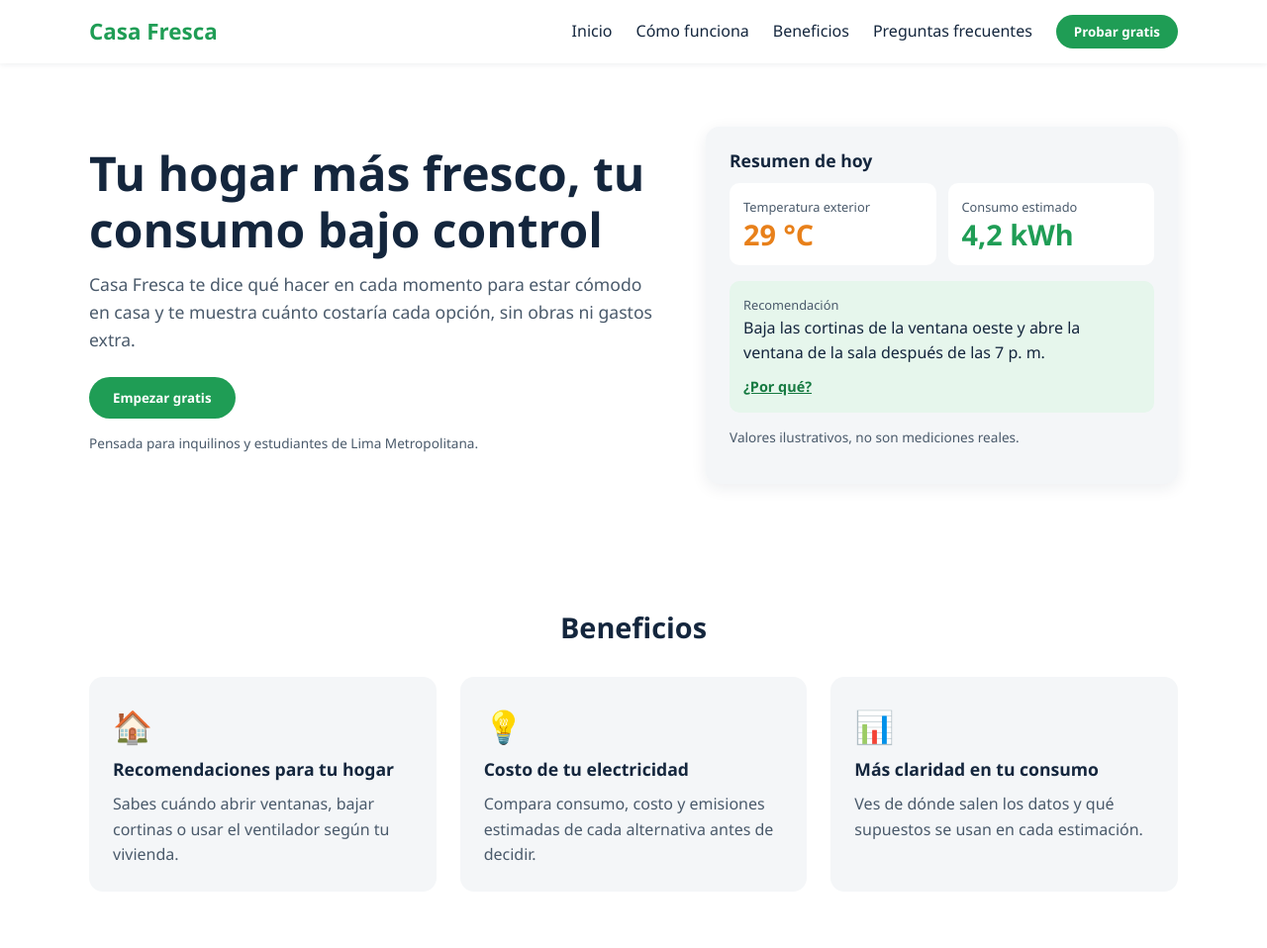
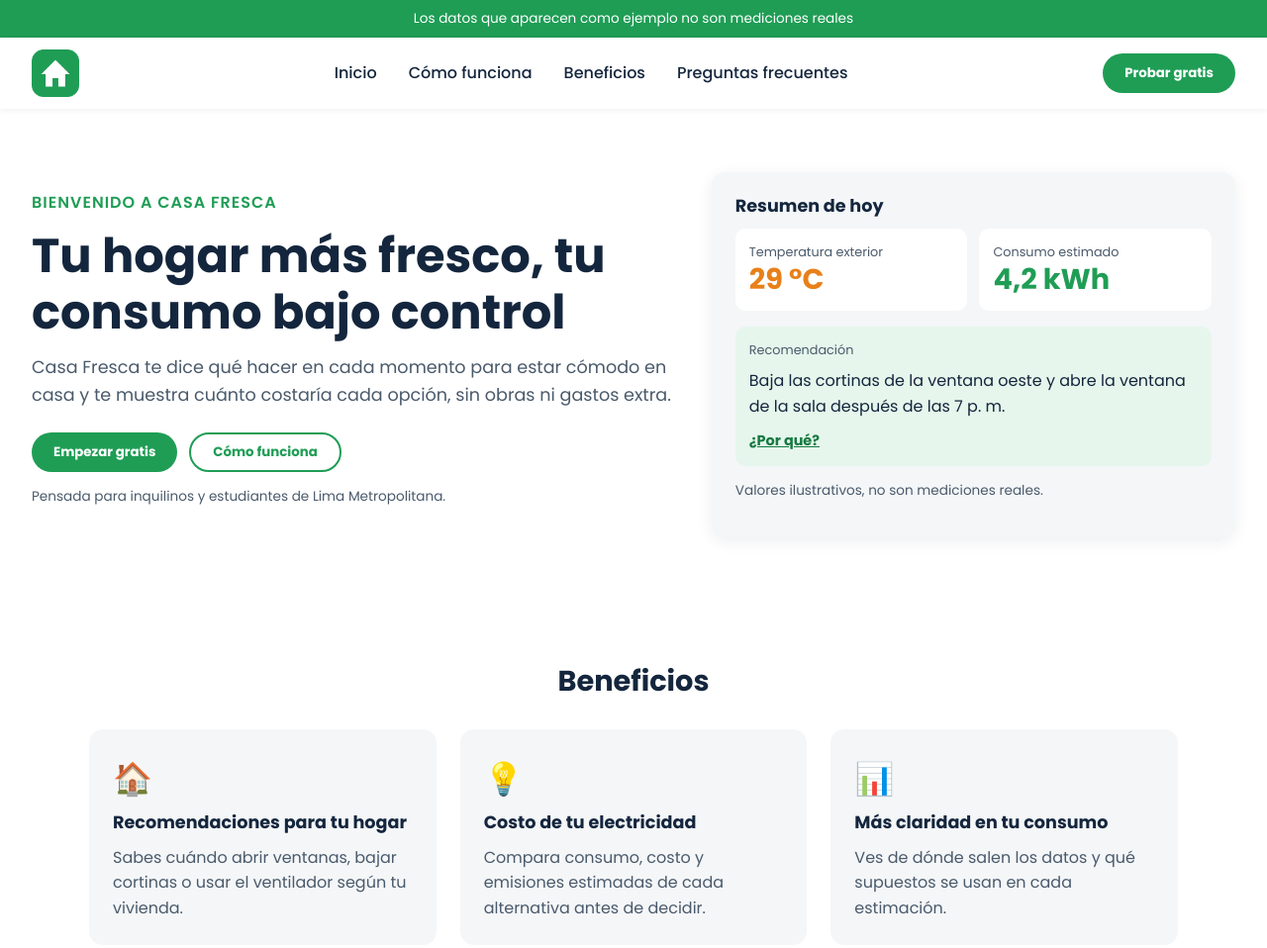
Before and after one commit to casa-fresca-upc/casa-fresca, a plain HTML site: page public/index.html in a window 1280 px wide. Shown: the top 958 px of the page at 99% size. Drawn offline with Linux system fonts and the light colour scheme.

Commit message:
feat(landing): volver a la versión tipo GTA (aviso, logo, cta1/cta2, Poppins) sin span/strong

```diff
--- a/public/assets/scripts/main.js
+++ b/public/assets/scripts/main.js
@@ -1,16 +1,16 @@
 // Menú móvil
 const menuToggle = document.getElementById("menuToggle");
-const menu = document.getElementById("menu");
+const nav = document.getElementById("menu");
 
 menuToggle.addEventListener("click", function () {
-    const abierto = menu.classList.toggle("abierto");
+    const abierto = nav.classList.toggle("is-open");
     menuToggle.setAttribute("aria-expanded", abierto);
 });
 
 // Cerrar el menú al elegir una opción
-menu.querySelectorAll("a").forEach(function (enlace) {
+nav.querySelectorAll("a").forEach(function (enlace) {
     enlace.addEventListener("click", function () {
-        menu.classList.remove("abierto");
+        nav.classList.remove("is-open");
         menuToggle.setAttribute("aria-expanded", "false");
     });
 });
--- a/public/assets/styles/styles.css
+++ b/public/assets/styles/styles.css
@@ -4,17 +4,27 @@
     box-sizing: border-box;
 }
 
+:root {
+    --green: #1f9d55;
+    --green-dark: #167a41;
+    --green-light: #e6f6ec;
+    --navy: #14263d;
+    --gray: #f4f6f8;
+    --gray-text: #4a5a6b;
+    --orange: #e8801a;
+}
+
 html {
     scroll-behavior: smooth;
-    scroll-padding-top: 72px;
+    scroll-padding-top: 90px;
 }
 
 body {
-    font-family: "Segoe UI", Roboto, Helvetica, Arial, sans-serif;
+    font-family: "Poppins", sans-serif;
     font-size: 16px;
     line-height: 1.6;
-    color: #14263d;
-    background-color: #f4f6f8;
+    color: var(--navy);
+    background-color: var(--gray);
 }
 
 a {
@@ -22,20 +32,38 @@ a {
     text-decoration: none;
 }
 
+p {
+    margin-bottom: 12px;
+}
+
 h1, h2, h3 {
     line-height: 1.2;
     margin-bottom: 12px;
 }
 
-p {
-    margin-bottom: 12px;
+button {
+    font-family: inherit;
+    font-weight: bold;
 }
 
 a:focus-visible,
 button:focus-visible,
 summary:focus-visible {
-    outline: 3px solid #e8801a;
+    outline: 3px solid var(--orange);
     outline-offset: 2px;
+}
+
+/* Barra de aviso */
+#notification {
+    background-color: var(--green);
+    padding: 8px;
+    color: #ffffff;
+    text-align: center;
+    font-size: 0.85rem;
+}
+
+#notification p {
+    margin: 0;
 }
 
 /* Encabezado */
@@ -50,70 +78,77 @@ header {
     justify-content: space-between;
     align-items: center;
 
-    min-height: 64px;
-    padding: 0 max(16px, calc((100% - 1100px) / 2));
-}
-
-.logo {
-    font-size: 1.4rem;
-    font-weight: 700;
-    color: #1f9d55;
-}
-
-header nav {
-    display: flex;
-    align-items: center;
-    gap: 24px;
+    padding: 12px 32px;
 }
 
 header nav ul {
     display: flex;
-    gap: 24px;
+    gap: 32px;
     list-style: none;
     font-weight: 500;
 }
 
-header nav li a:hover {
-    color: #1f9d55;
+header nav a:hover {
+    color: var(--green);
 }
 
-#menuToggle {
+.logo {
+    display: block;
+    transition: all 0.8s;
+}
+
+.logo:hover {
+    transform: scale(1.1);
+}
+
+.menu-toggle {
     display: none;
     background: none;
     border: 0;
     font-size: 1.6rem;
     cursor: pointer;
-    color: #14263d;
+    color: var(--navy);
 }
 
 /* Botones */
-button {
-    font-family: inherit;
-    font-weight: 600;
+.botones {
+    display: flex;
+    gap: 12px;
+    flex-wrap: wrap;
 }
 
 .cta1 {
-    background-color: #1f9d55;
+    background-color: var(--green);
     color: #ffffff;
     border: 0;
-    padding: 12px 24px;
+    padding: 10px 22px;
     border-radius: 50px;
     cursor: pointer;
-    transition: 0.3s;
+}
+
+.cta2 {
+    background-color: transparent;
+    color: var(--green);
+    border: 2px solid var(--green);
+    padding: 8px 22px;
+    border-radius: 50px;
+    cursor: pointer;
 }
 
 .cta1:hover {
-    background-color: #167a41;
+    background-color: var(--green-dark);
+    transition: 0.5s;
 }
 
-header .cta1 {
-    padding: 8px 18px;
+.cta2:hover {
+    background-color: var(--green-light);
+    transition: 0.5s;
 }
 
 /* Hero */
 #hero {
     background-color: #ffffff;
-    padding: 64px max(16px, calc((100% - 1100px) / 2));
+    padding: 64px 32px;
 
     display: grid;
     grid-template-columns: 1.1fr 0.9fr;
@@ -125,89 +160,92 @@ header .cta1 {
     font-size: clamp(2rem, 4vw, 3rem);
 }
 
-.texto > p:first-of-type {
+.hero-text > p:first-child {
+    color: var(--green);
+    font-weight: 600;
+    letter-spacing: 1px;
+}
+
+.hero-text > p:nth-child(3) {
     font-size: 1.1rem;
-    color: #4a5a6b;
+    color: var(--gray-text);
     margin-bottom: 24px;
 }
 
-.nota {
+.note {
     font-size: 0.85rem;
-    color: #4a5a6b;
+    color: var(--gray-text);
     margin-top: 14px;
 }
 
-/* Tarjeta de resumen */
-.resumen {
-    background-color: #f4f6f8;
+/* Tarjeta resumen */
+.summary {
+    background-color: var(--gray);
     border-radius: 14px;
     padding: 24px;
     box-shadow: 0 4px 16px rgba(20, 38, 61, 0.08);
 }
 
-.resumen h2 {
+.summary h2 {
     font-size: 1.1rem;
 }
 
-.datos {
+.summary-row {
     display: grid;
     grid-template-columns: 1fr 1fr;
     gap: 12px;
     margin-bottom: 16px;
 }
 
-.datos div {
+.summary-row > div {
     background-color: #ffffff;
     border-radius: 10px;
     padding: 14px;
 }
 
-.datos h3 {
+.label {
+    display: block;
+    margin-bottom: 0;
+    font-size: 0.8rem;
+    color: var(--gray-text);
+}
+
+.value {
     font-size: 1.8rem;
     margin: 0;
 }
 
-.etiqueta {
-    font-size: 0.8rem;
-    color: #4a5a6b;
-    margin-bottom: 0;
+.orange {
+    color: var(--orange);
 }
 
-.naranja {
-    color: #e8801a;
+.green {
+    color: var(--green);
 }
 
-.verde {
-    color: #1f9d55;
-}
-
-.consejo {
-    background-color: #e6f6ec;
+.tip {
+    background-color: var(--green-light);
     border-radius: 10px;
     padding: 14px;
 }
 
-.consejo p {
+.tip p {
     margin-bottom: 8px;
 }
 
-.consejo .etiqueta {
-    margin-bottom: 0;
-}
-
-.consejo button {
+.link-btn {
     background: none;
     border: 0;
-    color: #167a41;
+    color: var(--green-dark);
     text-decoration: underline;
     cursor: pointer;
     font-size: 0.9rem;
 }
 
-#whyText {
+.why {
     margin-top: 8px;
     font-size: 0.9rem;
-    color: #4a5a6b;
+    color: var(--gray-text);
 }
 
 /* Secciones */
@@ -215,7 +253,7 @@ header .cta1 {
 #how,
 #segments,
 #faq {
-    padding: 64px max(16px, calc((100% - 1100px) / 2));
+    padding: 64px 32px;
 }
 
 #benefits,
@@ -236,21 +274,28 @@ header .cta1 {
     display: grid;
     grid-template-columns: repeat(3, 1fr);
     gap: 24px;
+    max-width: 1100px;
+    margin: 0 auto;
 }
 
-.dos {
+.cards.two {
     grid-template-columns: repeat(2, 1fr);
 }
 
 .card {
-    background-color: #f4f6f8;
+    background-color: var(--gray);
     border-radius: 14px;
     padding: 24px;
-    transition: transform 0.2s;
+    transition: transform 0.3s;
 }
 
 .card:hover {
     transform: translateY(-4px);
+}
+
+.icon {
+    font-size: 2rem;
+    margin-bottom: 8px;
 }
 
 .card h3 {
@@ -258,25 +303,25 @@ header .cta1 {
 }
 
 .card p {
-    color: #4a5a6b;
+    color: var(--gray-text);
     margin: 0;
 }
 
-.card .icono {
-    font-size: 2rem;
-    margin-bottom: 8px;
-}
-
-/* Cómo funciona */
-#how ol {
+/* Pasos */
+.steps {
     list-style: none;
-    counter-reset: paso;
     display: grid;
     grid-template-columns: repeat(3, 1fr);
     gap: 24px;
+    max-width: 1100px;
+    margin: 0 auto;
 }
 
-#how li {
+.steps {
+    counter-reset: paso;
+}
+
+.steps li {
     counter-increment: paso;
     display: grid;
     grid-template-columns: 38px 1fr;
@@ -288,7 +333,7 @@ header .cta1 {
     box-shadow: 0 4px 16px rgba(20, 38, 61, 0.08);
 }
 
-#how li::before {
+.steps li::before {
     content: counter(paso);
     grid-row: 1 / span 2;
     width: 38px;
@@ -301,13 +346,13 @@ header .cta1 {
     font-weight: 700;
 }
 
-#how h3 {
+.steps h3 {
     font-size: 1.05rem;
 }
 
-#how p {
+.steps p {
+    margin: 0;
     color: #4a5a6b;
-    margin: 0;
 }
 
 /* Preguntas frecuentes */
@@ -327,25 +372,27 @@ header .cta1 {
 
 #faq details p {
     margin: 10px 0 0;
-    color: #4a5a6b;
+    color: var(--gray-text);
 }
 
 /* Pie de página */
 footer {
-    background-color: #14263d;
+    background-color: var(--navy);
     color: #ffffff;
-    padding: 32px max(16px, calc((100% - 1100px) / 2));
+    padding: 32px;
+}
 
+.footer-top h3 {
+    font-size: 1rem;
+    margin: 0;
+}
+
+.footer-top {
     display: flex;
     flex-wrap: wrap;
     justify-content: space-between;
     align-items: center;
     gap: 12px;
-}
-
-footer h3 {
-    font-size: 1rem;
-    margin: 0;
 }
 
 footer ul {
@@ -354,67 +401,66 @@ footer ul {
     list-style: none;
 }
 
-footer li a {
-    opacity: 0.85;
-}
-
-footer li a:hover {
-    opacity: 1;
+footer a:hover {
     text-decoration: underline;
 }
 
-footer p {
-    width: 100%;
-    margin: 8px 0 0;
+footer > p {
+    margin: 12px 0 0;
     font-size: 0.85rem;
     opacity: 0.7;
 }
 
-/* Móvil: una sola columna */
+/* Responsive: una sola columna en móvil */
 @media (max-width: 800px) {
     header {
+        padding: 12px 16px;
         flex-wrap: wrap;
     }
 
-    #menuToggle {
+    .menu-toggle {
         display: block;
+    }
+
+    header .botones {
+        display: none;
     }
 
     header nav {
         display: none;
         width: 100%;
-        flex-direction: column;
-        align-items: flex-start;
-        gap: 14px;
-        padding: 16px 0;
+        order: 3;
+        padding-top: 12px;
     }
 
-    header nav.abierto {
-        display: flex;
+    header nav.is-open {
+        display: block;
     }
 
     header nav ul {
         flex-direction: column;
-        gap: 14px;
+        gap: 12px;
     }
 
     #hero {
         grid-template-columns: 1fr;
-        padding-top: 40px;
-        padding-bottom: 40px;
+        padding: 40px 16px;
     }
 
     #benefits,
     #how,
     #segments,
     #faq {
-        padding-top: 40px;
-        padding-bottom: 40px;
+        padding: 40px 16px;
     }
 
     .cards,
-    .dos,
-    #how ol {
+    .cards.two,
+    .steps {
         grid-template-columns: 1fr;
     }
+
+    footer {
+        padding: 24px 16px;
+    }
 }
--- a/public/index.html
+++ b/public/index.html
@@ -3,19 +3,26 @@
 <head>
     <meta charset="UTF-8">
     <meta name="viewport" content="width=device-width, initial-scale=1.0">
-    <title>Casa Fresca | Tu hogar más fresco, tu consumo bajo control</title>
+    <title>Casa Fresca</title>
     <meta name="description" content="Casa Fresca te ayuda a mantener tu hogar fresco en Lima y a entender cuánto consumes de electricidad.">
     <link rel="shortcut icon" href="favicon.ico" type="image/x-icon">
     <link rel="stylesheet" href="assets/styles/styles.css">
+    <link rel="preconnect" href="https://fonts.googleapis.com">
+    <link rel="preconnect" href="https://fonts.gstatic.com" crossorigin>
+    <link href="https://fonts.googleapis.com/css2?family=Poppins:wght@400;500;600;700&display=swap" rel="stylesheet">
     <script src="assets/scripts/main.js" defer></script>
 </head>
 
 <body>
 
+    <section id="notification">
+        <p>Los datos que aparecen como ejemplo no son mediciones reales</p>
+    </section>
+
     <header>
-        <a class="logo" href="#hero">Casa Fresca</a>
+        <a href="#hero"><img class="logo" src="assets/images/logo.png" width="48" alt="Logo de Casa Fresca"></a>
 
-        <button id="menuToggle" aria-label="Abrir menú" aria-expanded="false" aria-controls="menu">☰</button>
+        <button id="menuToggle" class="menu-toggle" aria-label="Abrir menú" aria-expanded="false" aria-controls="menu">☰</button>
 
         <nav id="menu">
             <ul>
@@ -24,37 +31,44 @@
                 <li><a href="#benefits">Beneficios</a></li>
                 <li><a href="#faq">Preguntas frecuentes</a></li>
             </ul>
+        </nav>
+
+        <div class="botones">
             <button class="cta1">Probar gratis</button>
-        </nav>
+        </div>
     </header>
 
     <section id="hero">
-        <div class="texto">
+        <div class="hero-text">
+            <p>BIENVENIDO A CASA FRESCA</p>
             <h1>Tu hogar más fresco, tu consumo bajo control</h1>
             <p>Casa Fresca te dice qué hacer en cada momento para estar cómodo en casa y te muestra cuánto costaría cada opción, sin obras ni gastos extra.</p>
+            <div class="botones">
                 <button class="cta1">Empezar gratis</button>
-            <p class="nota">Pensada para inquilinos y estudiantes de Lima Metropolitana.</p>
+                <a href="#how"><button class="cta2">Cómo funciona</button></a>
+            </div>
+            <p class="note">Pensada para inquilinos y estudiantes de Lima Metropolitana.</p>
         </div>
 
-        <div class="resumen">
+        <div class="summary" aria-label="Ejemplo de resumen del hogar">
             <h2>Resumen de hoy</h2>
-            <div class="datos">
+            <div class="summary-row">
                 <div>
-                    <p class="etiqueta">Temperatura exterior</p>
-                    <h3 class="naranja">29 °C</h3>
+                    <p class="label">Temperatura exterior</p>
+                    <h3 class="value orange">29 °C</h3>
                 </div>
                 <div>
-                    <p class="etiqueta">Consumo estimado</p>
-                    <h3 class="verde">4,2 kWh</h3>
+                    <p class="label">Consumo estimado</p>
+                    <h3 class="value green">4,2 kWh</h3>
                 </div>
             </div>
-            <div class="consejo">
-                <p class="etiqueta">Recomendación</p>
+            <div class="tip">
+                <p class="label">Recomendación</p>
                 <p>Baja las cortinas de la ventana oeste y abre la ventana de la sala después de las 7 p. m.</p>
-                <button id="whyBtn" aria-expanded="false" aria-controls="whyText">¿Por qué?</button>
-                <p id="whyText" hidden>Estimación basada en la temperatura exterior y en los datos que ingresas de tu vivienda. Es un ejemplo.</p>
+                <button id="whyBtn" class="link-btn" aria-expanded="false" aria-controls="whyText">¿Por qué?</button>
+                <p id="whyText" class="why" hidden>Estimación basada en la temperatura exterior y en los datos que ingresas de tu vivienda. Es un ejemplo.</p>
             </div>
-            <p class="nota">Valores ilustrativos, no son mediciones reales.</p>
+            <p class="note">Valores ilustrativos, no son mediciones reales.</p>
         </div>
     </section>
 
@@ -62,17 +76,17 @@
         <h2>Beneficios</h2>
         <div class="cards">
             <div class="card">
-                <p class="icono">🏠</p>
+                <div class="icon" aria-hidden="true">🏠</div>
                 <h3>Recomendaciones para tu hogar</h3>
                 <p>Sabes cuándo abrir ventanas, bajar cortinas o usar el ventilador según tu vivienda.</p>
             </div>
             <div class="card">
-                <p class="icono">💡</p>
+                <div class="icon" aria-hidden="true">💡</div>
                 <h3>Costo de tu electricidad</h3>
                 <p>Compara consumo, costo y emisiones estimadas de cada alternativa antes de decidir.</p>
             </div>
             <div class="card">
-                <p class="icono">📊</p>
+                <div class="icon" aria-hidden="true">📊</div>
                 <h3>Más claridad en tu consumo</h3>
                 <p>Ves de dónde salen los datos y qué supuestos se usan en cada estimación.</p>
             </div>
@@ -81,7 +95,7 @@
 
     <section id="how">
         <h2>Cómo funciona</h2>
-        <ol>
+        <ol class="steps">
             <li>
                 <h3>Registra tu vivienda</h3>
                 <p>Cuéntanos tu distrito y cómo es tu cuarto o departamento.</p>
@@ -99,7 +113,7 @@
 
     <section id="segments">
         <h2>¿Para quién es?</h2>
-        <div class="cards dos">
+        <div class="cards two">
             <div class="card">
                 <h3>Inquilinos de departamentos pequeños</h3>
                 <p>No puedes hacer obras, pero sí decidir mejor tus hábitos y ver cómo impactan en tu recibo de luz.</p>
@@ -132,12 +146,14 @@
     </section>
 
     <footer>
+        <div class="footer-top">
             <h3>Casa Fresca</h3>
             <ul>
                 <li><a href="#">Privacidad</a></li>
                 <li><a href="#">Contacto</a></li>
                 <li><a href="#">Términos de uso</a></li>
             </ul>
+        </div>
         <p>Los datos que aparecen como ejemplo no son mediciones reales.</p>
     </footer>
 
```
Also changed, not shown: public/assets/images/logo.png (added). Lines whose indentation alone changed are shown as unchanged.
